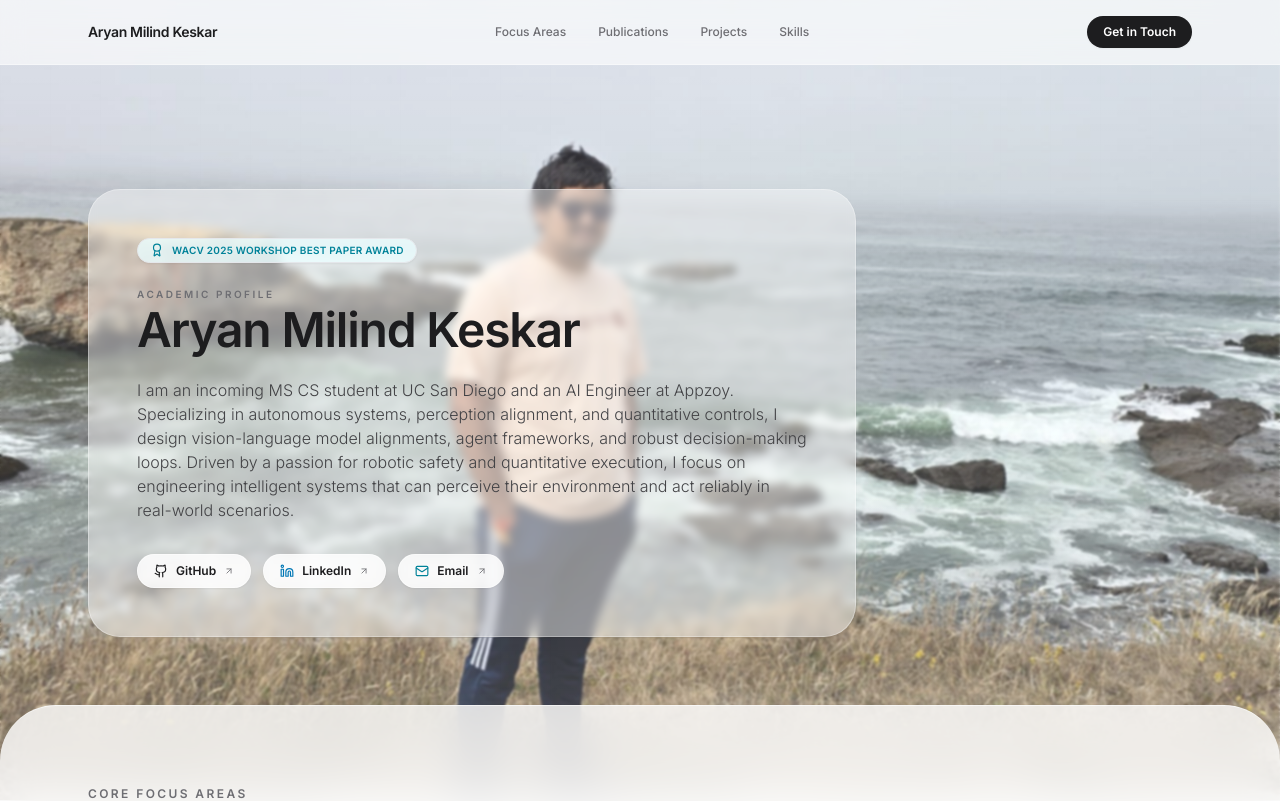
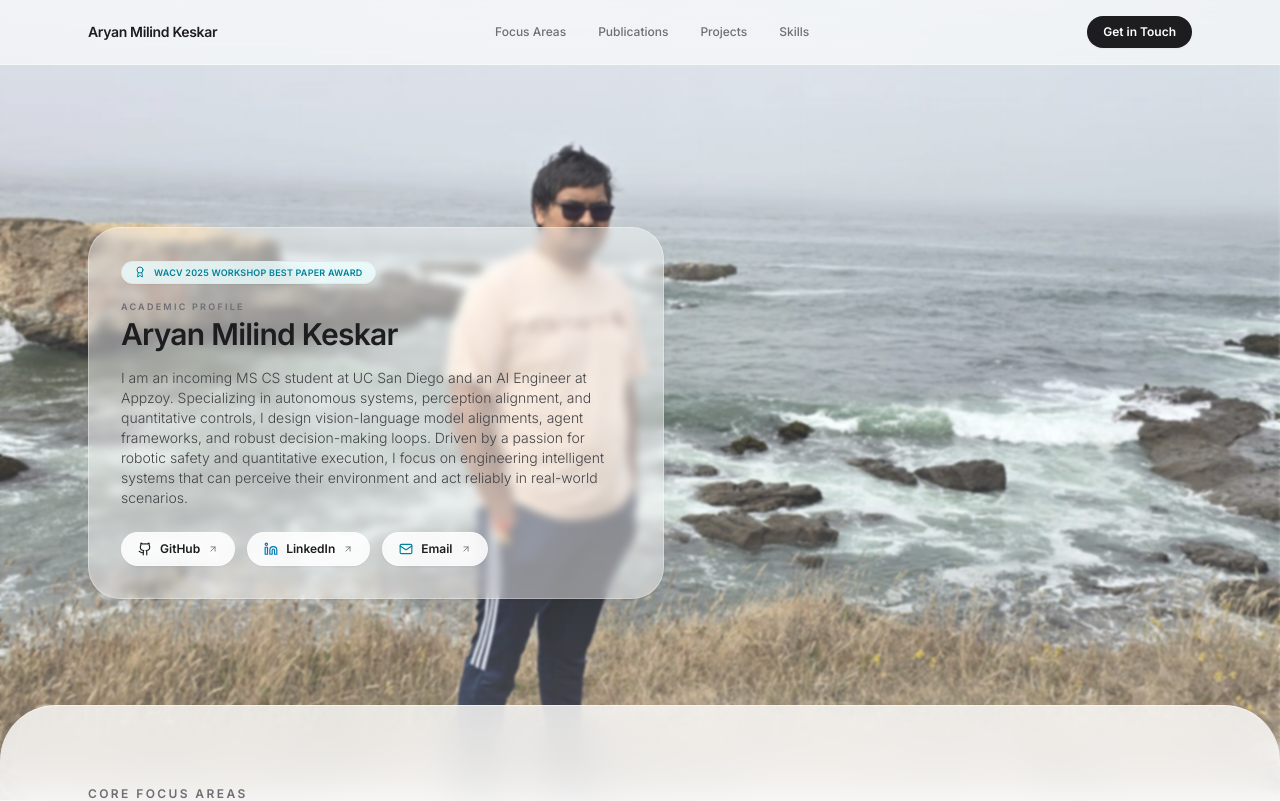
Before and after one commit to AryanKeskar/PersonalWebsite, a Next.js app: page / in a window 1280 px wide. Shown: the top 801 px of the page. Built offline with nearby package versions, Linux system fonts and the light colour scheme.

Commit message:
Div adjustment
i am making sure ehat my face is visible

```diff
--- a/src/app/page.tsx
+++ b/src/app/page.tsx
@@ -138,27 +138,27 @@ export default function Home() {
       <section className="relative min-h-[85vh] flex items-center z-10 pt-20 pb-16" id="hero">
         <div className="max-w-6xl mx-auto px-6 w-full">
 
-          {/* Floating Frosted Glass Info Box for Text Contrast */}
-          <div className="max-w-3xl bg-white/45 backdrop-blur-sm border border-white/30 rounded-[2rem] p-8 md:p-12 shadow-sm space-y-6">
+          {/* Floating Frosted Glass Info Box for Text Contrast (Narrower and Shorter) */}
+          <div className="max-w-xl bg-white/45 backdrop-blur-sm border border-white/30 rounded-[2rem] p-6 md:p-8 shadow-sm space-y-4">
 
             {/* WACV Award Badge */}
-            <div className="inline-flex items-center gap-2 px-3 py-1 rounded-full bg-cyan-50/80 border border-cyan-150 text-[#008299] text-[10px] font-semibold tracking-wide uppercase shadow-sm" id="hero-badge">
-              <Award className="w-3.5 h-3.5 text-[#008299]" />
+            <div className="inline-flex items-center gap-2 px-3 py-1 rounded-full bg-cyan-50/80 border border-cyan-150 text-[#008299] text-[9px] font-semibold tracking-wide uppercase shadow-sm" id="hero-badge">
+              <Award className="w-3 h-3 text-[#008299]" />
               <span>WACV 2025 Workshop Best Paper Award</span>
             </div>
 
             {/* Reduced Name Font Size (Elegant, Minimalist, Apple-like) */}
-            <div className="space-y-1">
-              <span className="block text-[10px] font-semibold uppercase tracking-[0.25em] text-[#6E6E73] font-mono">
+            <div className="space-y-0.5">
+              <span className="block text-[9px] font-semibold uppercase tracking-[0.25em] text-[#6E6E73] font-mono">
                 Academic Profile
               </span>
-              <h1 className="text-3xl sm:text-5xl font-semibold tracking-tight text-[#1D1D1F]" id="hero-title">
+              <h1 className="text-2xl sm:text-3xl font-semibold tracking-tight text-[#1D1D1F]" id="hero-title">
                 Aryan Milind Keskar
               </h1>
             </div>
 
             {/* Personal Introduction Paragraph (Title-free About Me, replacing old subtitle) */}
-            <p className="text-sm sm:text-base text-[#434346] leading-relaxed font-light" id="hero-intro-text">
+            <p className="text-xs sm:text-sm text-[#434346] leading-relaxed font-light" id="hero-intro-text">
               I am an incoming MS CS student at UC San Diego and an AI Engineer at Appzoy. Specializing in autonomous systems, perception alignment, and quantitative controls, I design vision-language model alignments, agent frameworks, and robust decision-making loops. Driven by a passion for robotic safety and quantitative execution, I focus on engineering intelligent systems that can perceive their environment and act reliably in real-world scenarios.
             </p>
 
```
